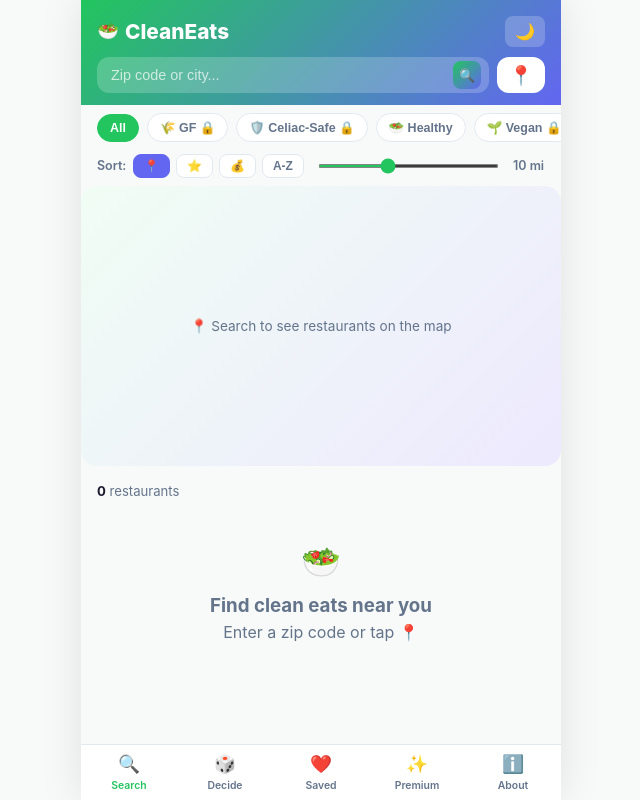
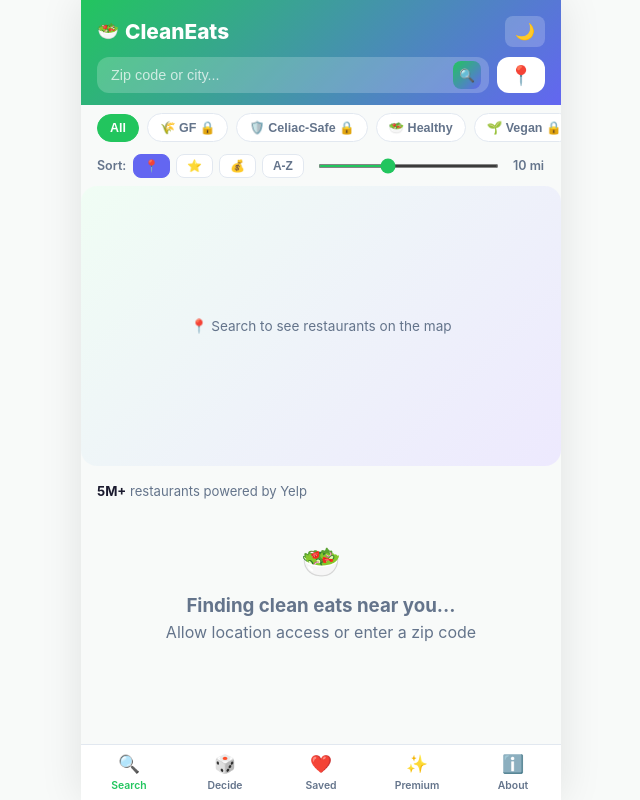
Before and after one commit to rtsubber/CleanEats, a plain HTML site: page index.html in a window 1280 px wide. Shown: the whole page, without its empty margins (319-959 px from the left). Drawn offline with Linux system fonts and the light colour scheme.

Commit message:
✨ UX improvements from product review
- Fix empty first-load state (shows 'Finding clean eats near you...')
- Add Celiac-Safe tooltip: 'Dedicated GF kitchens only — no cross-contamination risk'
- Add social proof: '5M+ restaurants powered by Yelp' in results header
- Add feedback button (mailto:feedback@brandbooststudio.co)
- Bump version to v2.2
- All 7 security checks pass

```diff
--- a/index.html
+++ b/index.html
@@ -253,7 +253,7 @@ body{font-family:-apple-system,BlinkMacSystemFont,'Segoe UI',Roboto,sans-serif;b
     <div class="controls-bar" id="filters">
       <button class="filter-chip active" data-filter="all" data-mode="food">All</button>
       <button class="filter-chip" data-filter="gf" id="gf-filter-btn">🌾 GF 🔒</button>
-      <button class="filter-chip" data-filter="celiac" id="celiac-filter-btn">🛡️ Celiac-Safe 🔒</button>
+      <button class="filter-chip" data-filter="celiac" id="celiac-filter-btn" title="Dedicated GF kitchens only — no cross-contamination risk">🛡️ Celiac-Safe 🔒</button>
       <button class="filter-chip" data-filter="healthy">🥗 Healthy</button>
       <button class="filter-chip" data-filter="vegan" id="vegan-filter-btn">🌱 Vegan 🔒</button>
       <button class="filter-chip" data-filter="organic">🌿 Organic</button>
@@ -284,8 +284,8 @@ body{font-family:-apple-system,BlinkMacSystemFont,'Segoe UI',Roboto,sans-serif;b
     </div>
     <div class="map-container" id="map-container"><span id="map-placeholder">📍 Search to see restaurants on the map</span></div>
     <div class="results">
-      <div class="results-header"><span id="results-count"><strong>0</strong> restaurants</span><span id="results-location"></span></div>
-      <div id="results-list"><div class="empty"><div class="emoji">🥗</div><h3>Find clean eats near you</h3><p>Enter a zip code or tap 📍</p></div></div>
+      <div class="results-header"><span id="results-count"><strong>5M+</strong> restaurants powered by Yelp</span><span id="results-location"></span></div>
+      <div id="results-list"><div class="empty"><div class="emoji">🥗</div><h3>Finding clean eats near you...</h3><p>Allow location access or enter a zip code</p></div></div>
     </div>
   </div>
 
@@ -375,7 +375,8 @@ body{font-family:-apple-system,BlinkMacSystemFont,'Segoe UI',Roboto,sans-serif;b
       <div class="about-section" style="text-align:center;padding:12px"><button onclick="switchTab('premium')" style="padding:10px 24px;border:none;border-radius:12px;background:linear-gradient(135deg,var(--green),var(--purple));color:#fff;font-size:0.9rem;font-weight:700;cursor:pointer">✨ Upgrade to Premium - $2.99/mo</button></div>
       <div class="privacy-box">🔒 <strong>Privacy:</strong> Your location is only used to find nearby restaurants. Saved favorites are stored on your device. We never share your data. No sign-up required.</div>
       <div style="text-align:center;margin-top:8px"><button id="restore-link" style="background:none;border:none;color:var(--muted);font-size:0.72rem;cursor:pointer;text-decoration:underline">Already purchased? Restore your subscription</button></div>
-      <p style="margin-top:16px;color:var(--muted);font-size:0.72rem">Powered by <a href="https://www.yelp.com" style="color:var(--purple);text-decoration:none;font-weight:600">Yelp</a><br>Built with 💚 by <a href="https://brandbooststudio.co" style="color:var(--purple)">BrandBoost Studio</a><br><span id="version" style="opacity:0.4;font-size:0.65rem">v2.1</span></p>
+      <p style="margin-top:16px;color:var(--muted);font-size:0.72rem">Powered by <a href="https://www.yelp.com" style="color:var(--purple);text-decoration:none;font-weight:600">Yelp</a><br>Built with 💚 by <a href="https://brandbooststudio.co" style="color:var(--purple)">BrandBoost Studio</a><br><span id="version" style="opacity:0.4;font-size:0.65rem">v2.2</span></p>
+      <div style="text-align:center;margin-top:8px"><a href="mailto:feedback@brandbooststudio.co?subject=CleanEats%20Feedback" style="color:var(--purple);font-size:0.78rem;font-weight:600;text-decoration:none">💬 Send Feedback</a></div>
       <div style="display:flex;gap:16px;justify-content:center;margin-top:12px">
         <a href="https://www.linkedin.com/in/ron-sublett-353b3255" style="color:var(--muted);font-size:0.75rem;text-decoration:none">💼 LinkedIn</a>
         <a href="https://x.com/RTSubber" style="color:var(--muted);font-size:0.75rem;text-decoration:none">🐦 X/Twitter</a>
```
